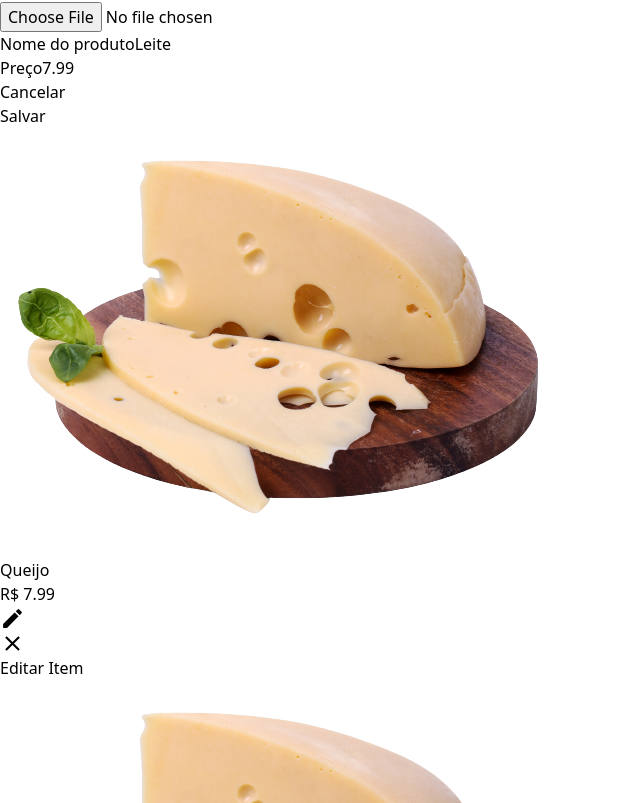
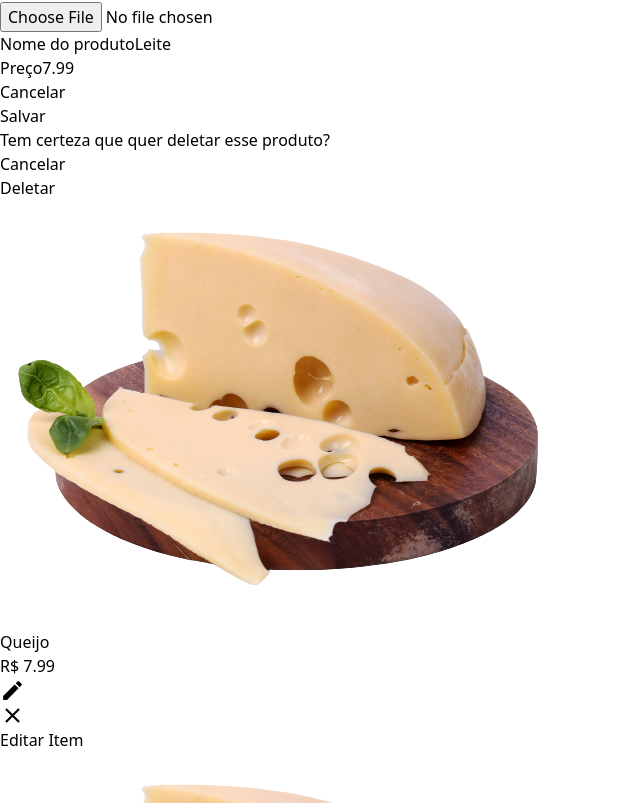
Before and after one commit to diMelo-dev/codeTest-freshMania, a React (Vite) app: page / in a window 1280 px wide. Shown: the part 1557-2360 px from the top of the page, without its empty margins (0-640 px from the left). Built offline with nearby package versions, Linux system fonts and the light colour scheme.

Commit message:
Finalização da funcionalidade de Loading

```diff
--- a/src/App.css
+++ /dev/null
@@ -1,41 +0,0 @@
-#root {
-  max-width: 1280px;
-  margin: 0 auto;
-  padding: 2rem;
-  text-align: center;
-}
-
-.logo {
-  height: 6em;
-  padding: 1.5em;
-  will-change: filter;
-}
-.logo:hover {
-  filter: drop-shadow(0 0 2em #646cffaa);
-}
-.logo.react:hover {
-  filter: drop-shadow(0 0 2em #61dafbaa);
-}
-
-@keyframes logo-spin {
-  from {
-    transform: rotate(0deg);
-  }
-  to {
-    transform: rotate(360deg);
-  }
-}
-
-@media (prefers-reduced-motion: no-preference) {
-  a:nth-of-type(2) .logo {
-    animation: logo-spin infinite 20s linear;
-  }
-}
-
-.card {
-  padding: 2em;
-}
-
-.read-the-docs {
-  color: #888;
-}
--- a/src/App.tsx
+++ b/src/App.tsx
@@ -1,4 +1,4 @@
-import { useContext } from "react"
+import { useContext, useState } from "react"
 import { Header } from "./components/Header";
 import { InputArea } from "./components/InputArea";
 import { ProductItem } from "./components/ProductItem";
@@ -17,11 +17,26 @@ function App() {
         <div className=" p-11 flex flex-col gap-12">
             <InputArea />
 
-            <main className="flex items-center justify-center flex-wrap gap-14">
-                {state.productList.map((item) => (
-                    <ProductItem key={item.id} data={item} />
-                ))}
-            </main>
+            {!state.loading.isLoading &&
+                <main className="flex items-center justify-center flex-wrap gap-14">
+                    {state.productList.map((item) => (
+                        <ProductItem key={item.id} data={item} />
+                    ))}
+                </main>
+            }
+
+            {state.loading.isLoading &&
+                <div className="flex justify-center">
+                    <div role="status">
+                        <svg aria-hidden="true" className="w-16 h-16 mr-2 text-gray-200 animate-spin dark:text-gray-600 fill-[#3f51b5]" viewBox="0 0 100 101" fill="none" xmlns="http://www.w3.org/2000/svg">
+                            <path d="M100 50.5908C100 78.2051 77.6142 100.591 50 100.591C22.3858 100.591 0 78.2051 0 50.5908C0 22.9766 22.3858 0.59082 50 0.59082C77.6142 0.59082 100 22.9766 100 50.5908ZM9.08144 50.5908C9.08144 73.1895 27.4013 91.5094 50 91.5094C72.5987 91.5094 90.9186 73.1895 90.9186 50.5908C90.9186 27.9921 72.5987 9.67226 50 9.67226C27.4013 9.67226 9.08144 27.9921 9.08144 50.5908Z" fill="currentColor"/>
+                            <path d="M93.9676 39.0409C96.393 38.4038 97.8624 35.9116 97.0079 33.5539C95.2932 28.8227 92.871 24.3692 89.8167 20.348C85.8452 15.1192 80.8826 10.7238 75.2124 7.41289C69.5422 4.10194 63.2754 1.94025 56.7698 1.05124C51.7666 0.367541 46.6976 0.446843 41.7345 1.27873C39.2613 1.69328 37.813 4.19778 38.4501 6.62326C39.0873 9.04874 41.5694 10.4717 44.0505 10.1071C47.8511 9.54855 51.7191 9.52689 55.5402 10.0491C60.8642 10.7766 65.9928 12.5457 70.6331 15.2552C75.2735 17.9648 79.3347 21.5619 82.5849 25.841C84.9175 28.9121 86.7997 32.2913 88.1811 35.8758C89.083 38.2158 91.5421 39.6781 93.9676 39.0409Z" fill="currentFill"/>
+                        </svg>
+                        <span className="sr-only">Loading...</span>
+                    </div>
+                </div>
+            }
+
         </div>
 
     </div>
--- a/src/components/DeleteModal.tsx
+++ b/src/components/DeleteModal.tsx
@@ -1,10 +1,65 @@
+import { useContext } from "react";
+import { Context } from "../contexts/Context";
 
 
-export function DeleteModal() {
+type Props = {
+    id: string,
+    active: boolean,
+    cancelClick: () => void
+}
+
+export function DeleteModal({id, active, cancelClick}: Props) {
+
+    const { state, dispatch } = useContext(Context);
+
+    function handleDeleteClick() {
+
+        dispatch({
+            type: 'SET_LOADING',
+            payload: {
+                isLoading: true
+            }
+        });
+
+        setTimeout(deleteProduct, 1000);
+
+        function deleteProduct() {
+
+            dispatch({
+                type: 'DELETE_PRODUCT',
+                payload: {
+                    id: id
+                }
+            });
+
+            dispatch({
+                type: 'SET_LOADING',
+                payload: {
+                    isLoading: false
+                }
+            });
+        }
+    }
 
     return(
-        <div className="">
-            Delete
+        <div className={`fixed top-0 left-0 w-full ${active ? 'h-screen p-3' : 'h-0'}  flex items-center justify-center bg-[#777]/80 overflow-hidden transition-all z-20`}>
+            <div className={`max-w-[660px] w-full min-h-[146px] p-6 flex flex-col gap-10 border-[1px] border-[#999] rounded-2xl bg-white`}>
+
+                <h1 className="text-[22px] leading-[26px] font-bold">Tem certeza que quer deletar esse produto?</h1>
+
+                <div className="w-full flex gap-4 text-[16px] leading-[19px] font-bold">
+
+                    <div onClick={cancelClick} className="ml-auto max-w-[120px] w-full min-h-[32px] flex items-center justify-center border-[1px] border-[#999] rounded-lg cursor-pointer">
+                        Cancelar
+                    </div>
+
+                    <div onClick={handleDeleteClick} className="max-w-[120px] w-full min-h-[32px] flex items-center justify-center rounded-lg bg-[#FF5151] text-white cursor-pointer transition-all hover:bg-[#FF5151]/90">
+                        Deletar
+                    </div>
+
+                </div>
+
+            </div>
         </div>
     );
 }
--- a/src/components/EditModal.tsx
+++ b/src/components/EditModal.tsx
@@ -47,6 +47,17 @@ export function EditModal({item, active, cancelClick}: Props) {
     function handleSave() {
         if(activeSave) {
             //Faço a alteração no produto
+            dispatch({
+                type: 'SET_LOADING',
+                payload: {
+                    isLoading: true
+                }
+            });
+
+            setTimeout(updateProduct, 1000);
+
+            function updateProduct() {
+
                 if(nameField !== item.name) {
                     dispatch({
                         type: 'CHANGE_PRODUCT_NAME',
@@ -74,6 +85,14 @@ export function EditModal({item, active, cancelClick}: Props) {
                         payload: {
                             id: item.id,
                             img: imgURL
+                        }
+                    });
+                }
+
+                dispatch({
+                    type: 'SET_LOADING',
+                    payload: {
+                        isLoading: false
                     }
                 });
             }
--- a/src/components/ProductItem.tsx
+++ b/src/components/ProductItem.tsx
@@ -1,5 +1,6 @@
 import { useState } from "react";
 import { ProductType } from "../types/ProductType";
+import { DeleteModal } from "./DeleteModal";
 import { EditModal } from "./EditModal";
 
 type Props = {
@@ -9,12 +10,22 @@ type Props = {
 export function ProductItem({data}: Props) {
 
     const [activeEdit, setActiveEdit] = useState(false);
+    const [activeDelete, setActiveDelete] = useState(false);
+
 
     function handleModalEditClick() {
         if(!activeEdit) {
             setActiveEdit(true);
         } else {
             setActiveEdit(false);
+        }
+    }
+
+    function handleModalDeleteClick() {
+        if(!activeDelete) {
+            setActiveDelete(true);
+        } else {
+            setActiveDelete(false);
         }
     }
 
@@ -50,7 +61,7 @@ export function ProductItem({data}: Props) {
                         </svg>
                     </div>
 
-                    <div className="cursor-pointer">
+                    <div onClick={handleModalDeleteClick} className="cursor-pointer">
                         <svg width="25" height="25" fill="#000" viewBox="0 0 24 24" xmlns="http://www.w3.org/2000/svg">
                             <path d="M19 6.41 17.59 5 12 10.59 6.41 5 5 6.41 10.59 12 5 17.59 6.41 19 12 13.41 17.59 19 19 17.59 13.41 12 19 6.41Z"></path>
                         </svg>
@@ -60,6 +71,8 @@ export function ProductItem({data}: Props) {
             </div>
 
             <EditModal item={data} active={activeEdit} cancelClick={handleModalEditClick} />
+            <DeleteModal id={data.id} active={activeDelete} cancelClick={handleModalDeleteClick} />
+
         </div>
     );
 }
--- a/src/contexts/Context.tsx
+++ b/src/contexts/Context.tsx
@@ -1,26 +1,30 @@
 import { createContext, PropsWithChildren, useReducer } from "react";
+import { loadingInitialState, loadingReducer } from "../reducers/LoadingReducer";
 import { ProductListInitialState, productListReducer } from "../reducers/ProductListReducer";
+import { LoadingType } from "../types/LoadingType";
 import { ProductType } from "../types/ProductType";
 import { reducerActionType } from "../types/reducerActionType";
 
-type initiaStateType = {
-    productList: ProductType[]
+type initialStateType = {
+    productList: ProductType[],
+    loading: LoadingType
 }
 
-type ContexType = {
-    state: initiaStateType;
+type ContextType = {
+    state: initialStateType;
     dispatch: React.Dispatch<any>;
 }
 
 const initialState = {
-    productList: ProductListInitialState
+    productList: ProductListInitialState,
+    loading: loadingInitialState
 }
 
 
 //Crio o object context (representa de qual contexto os componentes lerão as infos)
 //O parâmetro é o valor que o context terá caso n tenha provider acima do component que chamar o context
 //No nosso caso o valor padrão é um valor inicial e uma função que retorna null
-export const Context = createContext<ContexType>({
+export const Context = createContext<ContextType>({
     state: initialState,
     dispatch: () => null
 });
@@ -28,8 +32,9 @@ export const Context = createContext<ContexType>({
 //função q engloba todos os meus reducers
 //Para cada reducer, passo o estado apropriado
 //O reducer retornará um novo estado com base nele e na action
-const mainReducer = (state: initiaStateType, action: reducerActionType) => ({
-    productList: productListReducer(state.productList, action)
+const mainReducer = (state: initialStateType, action: reducerActionType) => ({
+    productList: productListReducer(state.productList, action),
+    loading: loadingReducer(state.loading, action)
 });
 
 //Crio o Provider que é de onde os componentes vão ler e alterar os dados
--- /dev/null
+++ b/src/reducers/LoadingReducer.ts
@@ -0,0 +1,18 @@
+import { LoadingType } from "../types/LoadingType";
+import { reducerActionType } from "../types/reducerActionType";
+
+export const loadingInitialState: LoadingType = {
+    isLoading: false
+}
+
+export const loadingReducer = (state: LoadingType, action: reducerActionType) => {
+
+    switch(action.type) {
+        case 'SET_LOADING':
+            return {...state, isLoading: action.payload.isLoading};
+        break;
+    }
+
+    return state;
+
+}
--- a/src/reducers/ProductListReducer.ts
+++ b/src/reducers/ProductListReducer.ts
@@ -17,6 +17,22 @@ export const productListReducer = (state: ProductType[], action: reducerActionTy
 
             //retorno uma cópia do estado com o produto alterado
             return [...state, newProduct];
+            }
+        break;
+        case 'DELETE_PRODUCT':
+            {
+            //armanezo as informações do payload
+            const { id } = action.payload;
+
+            let productIndex = 0;
+            for(let i in state) {
+                if(state[i].id === id) {
+                    productIndex = parseInt(i);
+                }
+            }
+
+            //retorno uma cópia do estado com o produto alterado
+            return [...state.slice(0, productIndex), ...state.slice(productIndex + 1)];
             }
         break;
         case 'CHANGE_PRODUCT_NAME':
--- /dev/null
+++ b/src/types/LoadingType.ts
@@ -0,0 +1,3 @@
+export type LoadingType = {
+    isLoading: boolean
+}
```
Also changed, not shown: src/components/InputArea.tsx (+18 -1 lines). Lines whose indentation alone changed are shown as unchanged.
